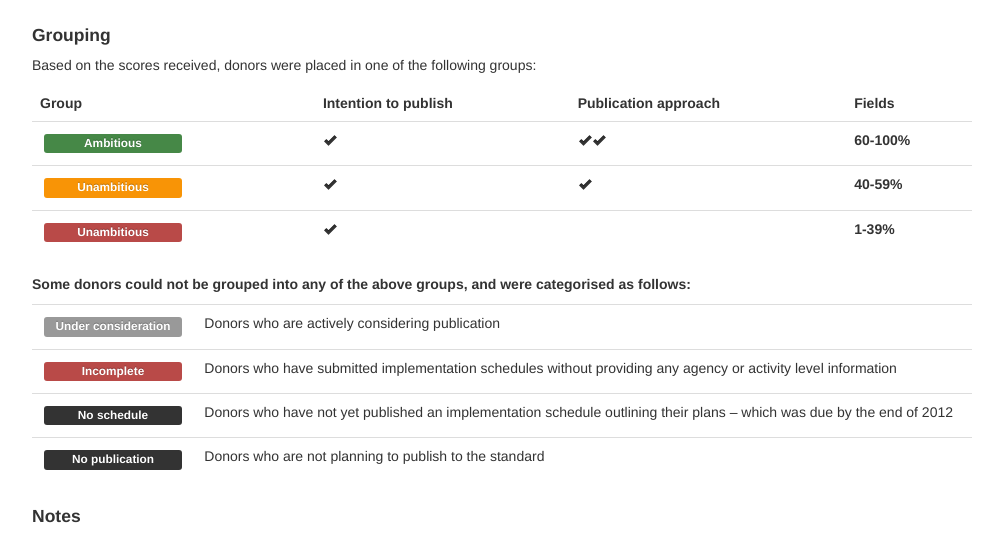
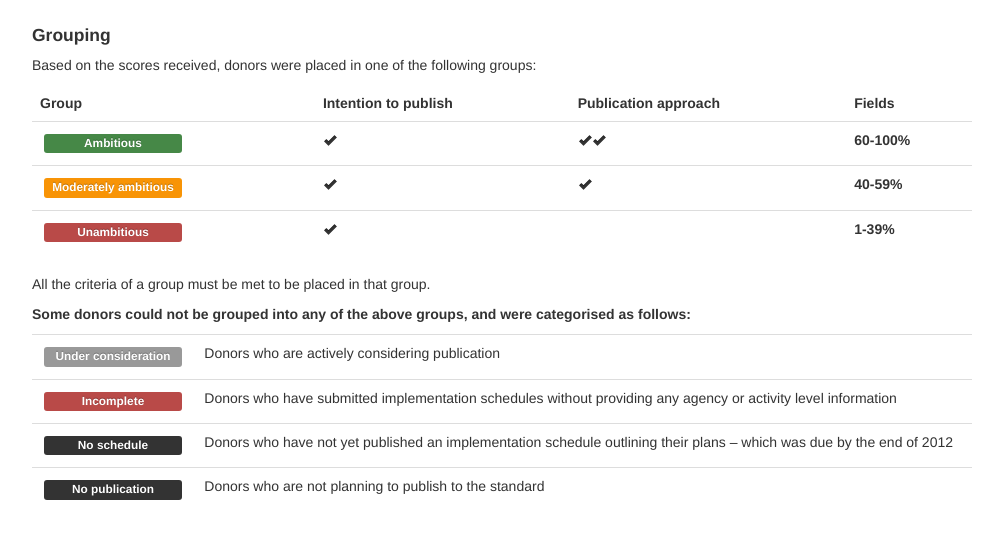
Before and after one commit to pwyf/IATI-Implementation-Schedules, a Flask app: page /about/ in a window 1280 px wide. Shown: the part 1238-1772 px from the top of the page, without its empty margins (138-1141 px from the left). Run offline with Flask 2, Linux system fonts and the light colour scheme; some libraries are stand-ins or nearby versions.

Commit message:
Adjust about page text

```diff
--- a/impschedules/templates/about.html
+++ b/impschedules/templates/about.html
@@ -58,10 +58,11 @@
         </thead>
         <tbody>
             <tr><td><span class="label-success label lead label-publishers">Ambitious</span></td><td><i class="icon-ok"></i></td><td><i class="icon-ok"></i><i class="icon-ok"></i></td></td><td><b>60-100%</b></td></tr>
-            <tr><td><span class="label-warning label lead label-publishers">Unambitious</span></td><td><i class="icon-ok"></i></td><td><i class="icon-ok"></i></td><td><b>40-59%</b></td></tr>
+            <tr><td><span class="label-warning label lead label-publishers">Moderately ambitious</span></td><td><i class="icon-ok"></i></td><td><i class="icon-ok"></i></td><td><b>40-59%</b></td></tr>
             <tr><td><span class="label-important label lead label-publishers">Unambitious</span></td><td><i class="icon-ok"></i></td><td></td><td><b>1-39%</b></td></tr>
         </tbody>
     </table>
+    <p>All the criteria of a group must be met to be placed in that group.</p>
     <p><b>Some donors could not be grouped into any of the above groups, and were categorised as follows:</b></p>
         <table class="table">
             <tbody>
```
